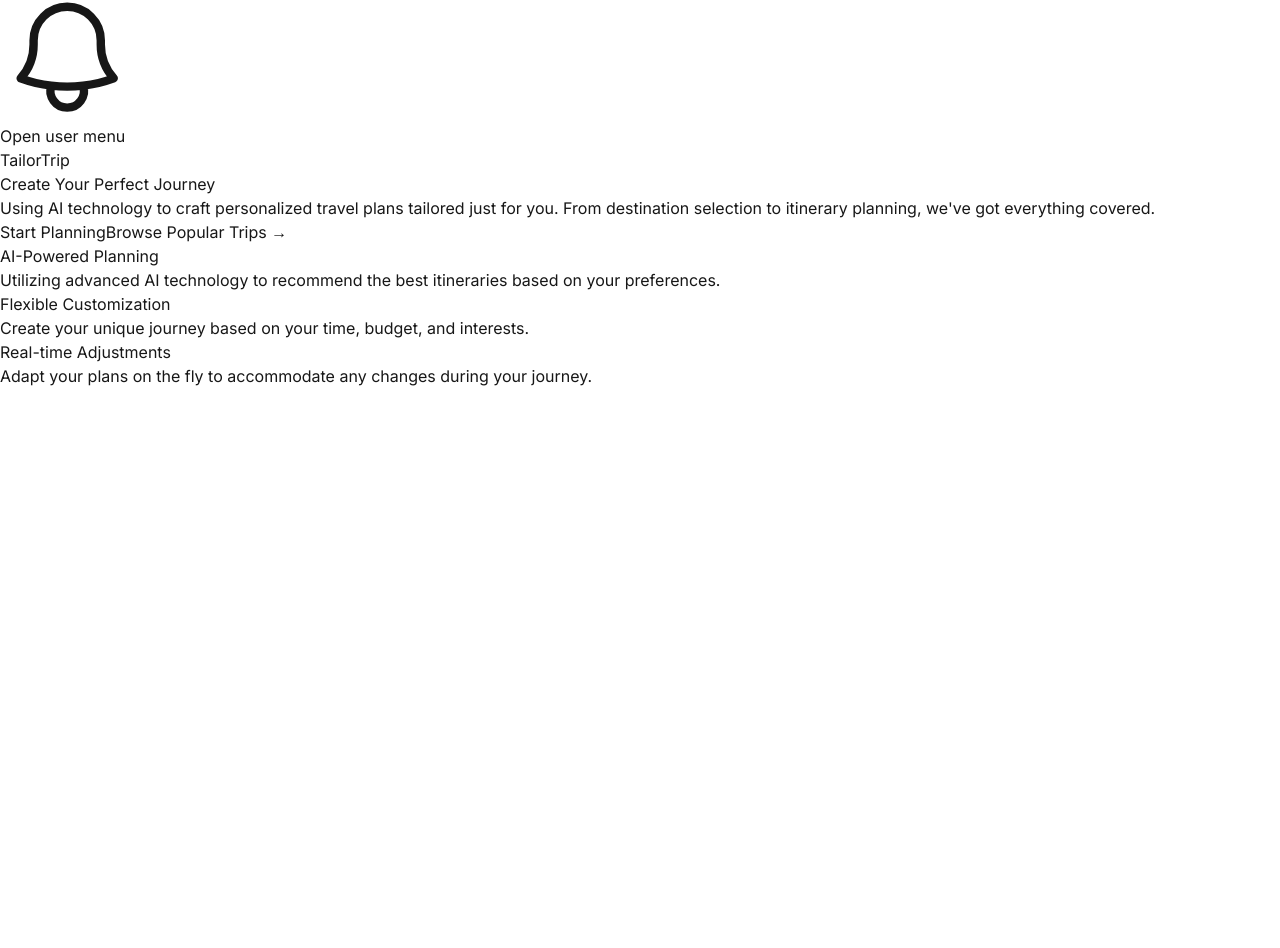
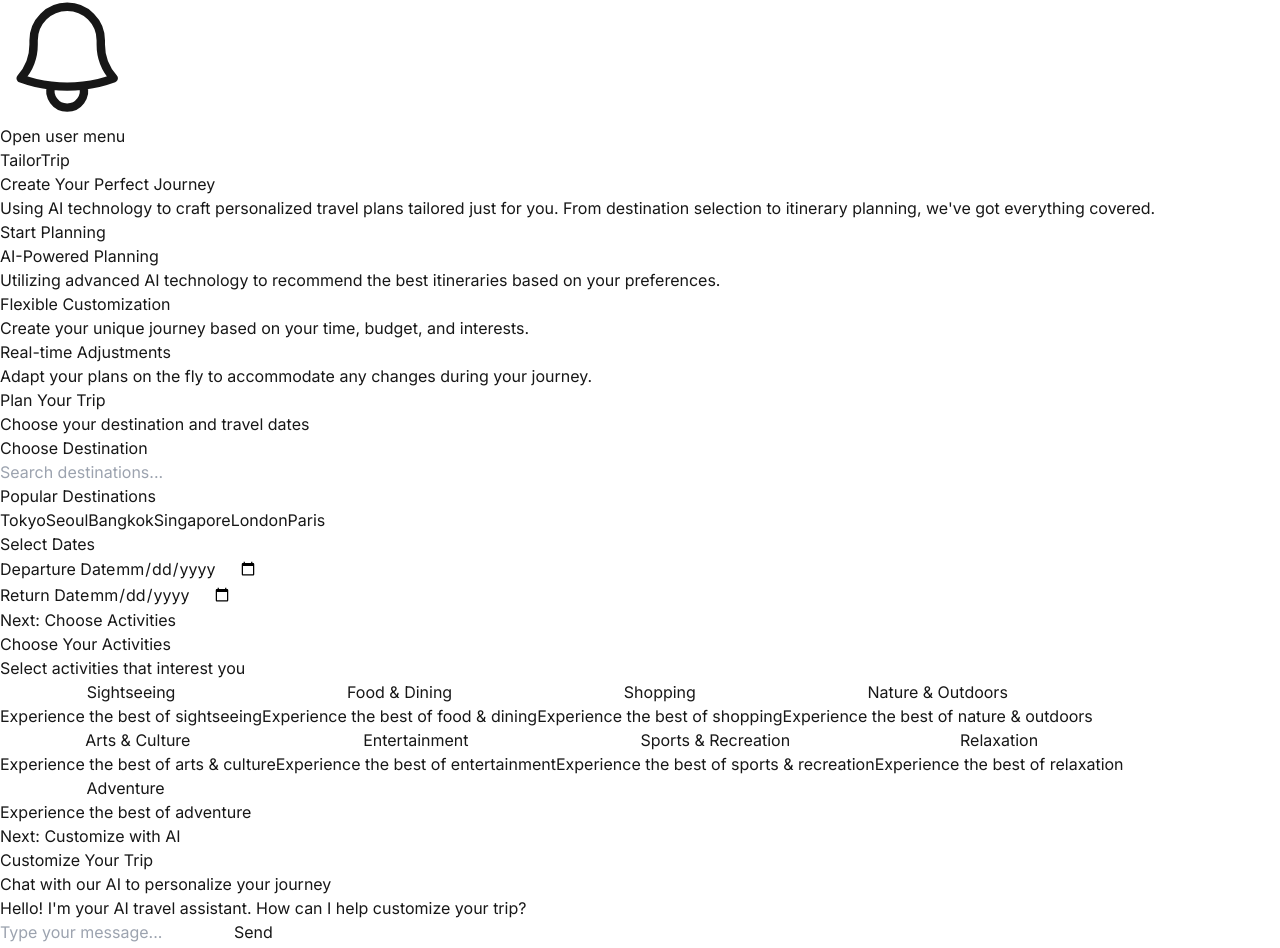
Before and after one commit to tsoliangwu0130/tailor-trip, a Next.js app: page / in a window 1280 px wide. Shown: the part 82-1030 px from the top of the page. Before the commit the page ends 800 px from the top, so only its background shows below. Built offline with nearby package versions, Linux system fonts and the light colour scheme.

Commit message:
Init workflow

```diff
--- a/src/app/page.tsx
+++ b/src/app/page.tsx
@@ -1,13 +1,22 @@
+'use client'
+
 import Link from 'next/link'
+
+const scrollToSection = (sectionId: string) => {
+  const element = document.getElementById(sectionId)
+  if (element) {
+    element.scrollIntoView({ behavior: 'smooth' })
+  }
+}
 
 export default function Home() {
   return (
-    <main className="flex min-h-screen flex-col items-center justify-between p-24">
+    <div className="min-h-screen">
+      {/* Hero Section */}
+      <section id="hero" className="min-h-screen flex flex-col items-center justify-center p-24">
         <div className="z-10 max-w-5xl w-full items-center justify-between font-mono text-sm lg:flex">
-        <div className="fixed bottom-0 left-0 flex h-48 w-full items-end justify-center bg-gradient-to-t from-white via-white dark:from-black dark:via-black lg:static lg:h-auto lg:w-auto lg:bg-none">
           <div className="flex items-center justify-center">
             <h1 className="text-4xl font-bold tracking-tight">TailorTrip</h1>
-          </div>
           </div>
         </div>
 
@@ -17,50 +26,203 @@ export default function Home() {
               Create Your Perfect Journey
             </h2>
             <p className="mt-6 text-lg leading-8 text-gray-600">
-            Using AI technology to craft personalized travel plans tailored just for you. From destination selection to itinerary planning, we've got everything covered.
+              Using AI technology to craft personalized travel plans tailored just for you. From destination selection to itinerary planning, we&apos;ve got everything covered.
             </p>
             <div className="mt-10 flex items-center justify-center gap-x-6">
-            <Link
-              href="/dashboard"
+              <button
+                onClick={() => scrollToSection('planning')}
                 className="rounded-md bg-indigo-600 px-3.5 py-2.5 text-sm font-semibold text-white shadow-sm hover:bg-indigo-500 focus-visible:outline focus-visible:outline-2 focus-visible:outline-offset-2 focus-visible:outline-indigo-600"
               >
                 Start Planning
-            </Link>
-            <Link href="/itineraries" className="text-sm font-semibold leading-6 text-gray-900">
-              Browse Popular Trips <span aria-hidden="true">→</span>
-            </Link>
+              </button>
             </div>
           </div>
         </div>
 
-      <div className="mb-32 grid text-center lg:max-w-5xl lg:w-full lg:mb-0 lg:grid-cols-3 lg:text-left">
-        <div className="group rounded-lg border border-transparent px-5 py-4 transition-colors hover:border-gray-300 hover:bg-gray-100 hover:dark:border-neutral-700 hover:dark:bg-neutral-800/30">
-          <h2 className="mb-3 text-2xl font-semibold">
-            AI-Powered Planning
-          </h2>
+        <div className="mt-32 grid text-center lg:max-w-5xl lg:w-full lg:grid-cols-3 lg:text-left">
+          <div className="group rounded-lg border border-transparent px-5 py-4 transition-colors hover:border-gray-300 hover:bg-gray-100">
+            <h2 className="mb-3 text-2xl font-semibold">AI-Powered Planning</h2>
             <p className="m-0 max-w-[30ch] text-sm opacity-50">
               Utilizing advanced AI technology to recommend the best itineraries based on your preferences.
             </p>
           </div>
 
-        <div className="group rounded-lg border border-transparent px-5 py-4 transition-colors hover:border-gray-300 hover:bg-gray-100 hover:dark:border-neutral-700 hover:dark:bg-neutral-800/30">
-          <h2 className="mb-3 text-2xl font-semibold">
-            Flexible Customization
-          </h2>
+          <div className="group rounded-lg border border-transparent px-5 py-4 transition-colors hover:border-gray-300 hover:bg-gray-100">
+            <h2 className="mb-3 text-2xl font-semibold">Flexible Customization</h2>
             <p className="m-0 max-w-[30ch] text-sm opacity-50">
               Create your unique journey based on your time, budget, and interests.
             </p>
           </div>
 
-        <div className="group rounded-lg border border-transparent px-5 py-4 transition-colors hover:border-gray-300 hover:bg-gray-100 hover:dark:border-neutral-700 hover:dark:bg-neutral-800/30">
-          <h2 className="mb-3 text-2xl font-semibold">
-            Real-time Adjustments
-          </h2>
+          <div className="group rounded-lg border border-transparent px-5 py-4 transition-colors hover:border-gray-300 hover:bg-gray-100">
+            <h2 className="mb-3 text-2xl font-semibold">Real-time Adjustments</h2>
             <p className="m-0 max-w-[30ch] text-sm opacity-50">
               Adapt your plans on the fly to accommodate any changes during your journey.
             </p>
           </div>
         </div>
-    </main>
+      </section>
+
+      {/* Planning Section */}
+      <section id="planning" className="min-h-screen bg-gray-50 py-24">
+        <div className="mx-auto max-w-7xl px-4 sm:px-6 lg:px-8">
+          <div className="mb-12 text-center">
+            <h2 className="text-3xl font-bold tracking-tight text-gray-900">Plan Your Trip</h2>
+            <p className="mt-4 text-lg text-gray-600">Choose your destination and travel dates</p>
+          </div>
+
+          <div className="grid grid-cols-1 gap-8 lg:grid-cols-2">
+            {/* Destination Selection Card */}
+            <div className="rounded-lg bg-white shadow">
+              <div className="p-6">
+                <h3 className="text-xl font-semibold text-gray-900">Choose Destination</h3>
+                <div className="mt-4">
+                  <input
+                    type="text"
+                    placeholder="Search destinations..."
+                    className="block w-full rounded-md border-0 py-1.5 text-gray-900 shadow-sm ring-1 ring-inset ring-gray-300 placeholder:text-gray-400 focus:ring-2 focus:ring-inset focus:ring-indigo-600 sm:text-sm sm:leading-6"
+                  />
+                </div>
+                <div className="mt-4">
+                  <h4 className="text-sm font-medium text-gray-500">Popular Destinations</h4>
+                  <div className="mt-2 flex flex-wrap gap-2">
+                    {['Tokyo', 'Seoul', 'Bangkok', 'Singapore', 'London', 'Paris'].map((city) => (
+                      <button
+                        key={city}
+                        className="rounded-full bg-indigo-50 px-3 py-1 text-sm font-medium text-indigo-600 hover:bg-indigo-100"
+                      >
+                        {city}
+                      </button>
+                    ))}
+                  </div>
+                </div>
+              </div>
+            </div>
+
+            {/* Date Selection Card */}
+            <div className="rounded-lg bg-white shadow">
+              <div className="p-6">
+                <h3 className="text-xl font-semibold text-gray-900">Select Dates</h3>
+                <div className="mt-4 grid gap-4">
+                  <div>
+                    <label className="block text-sm font-medium text-gray-700">Departure Date</label>
+                    <input
+                      type="date"
+                      className="mt-1 block w-full rounded-md border-gray-300 shadow-sm focus:border-indigo-500 focus:ring-indigo-500 sm:text-sm"
+                    />
+                  </div>
+                  <div>
+                    <label className="block text-sm font-medium text-gray-700">Return Date</label>
+                    <input
+                      type="date"
+                      className="mt-1 block w-full rounded-md border-gray-300 shadow-sm focus:border-indigo-500 focus:ring-indigo-500 sm:text-sm"
+                    />
+                  </div>
+                </div>
+              </div>
+            </div>
+          </div>
+
+          <div className="mt-12 flex justify-center">
+            <button
+              onClick={() => scrollToSection('activities')}
+              className="rounded-md bg-indigo-600 px-4 py-2 text-sm font-semibold text-white shadow-sm hover:bg-indigo-500 focus-visible:outline focus-visible:outline-2 focus-visible:outline-offset-2 focus-visible:outline-indigo-600"
+            >
+              Next: Choose Activities
+            </button>
+          </div>
+        </div>
+      </section>
+
+      {/* Activities Section */}
+      <section id="activities" className="min-h-screen py-24">
+        <div className="mx-auto max-w-7xl px-4 sm:px-6 lg:px-8">
+          <div className="mb-12 text-center">
+            <h2 className="text-3xl font-bold tracking-tight text-gray-900">Choose Your Activities</h2>
+            <p className="mt-4 text-lg text-gray-600">Select activities that interest you</p>
+          </div>
+
+          <div className="grid grid-cols-1 gap-6 sm:grid-cols-2 lg:grid-cols-3">
+            {[
+              'Sightseeing',
+              'Food & Dining',
+              'Shopping',
+              'Nature & Outdoors',
+              'Arts & Culture',
+              'Entertainment',
+              'Sports & Recreation',
+              'Relaxation',
+              'Adventure',
+            ].map((activity) => (
+              <button
+                key={activity}
+                className="rounded-lg border-2 border-transparent bg-white p-6 text-left shadow-sm hover:border-indigo-600 focus:outline-none focus:ring-2 focus:ring-indigo-600"
+              >
+                <h3 className="text-lg font-semibold text-gray-900">{activity}</h3>
+                <p className="mt-2 text-sm text-gray-500">Experience the best of {activity.toLowerCase()}</p>
+              </button>
+            ))}
+          </div>
+
+          <div className="mt-12 flex justify-center">
+            <button
+              onClick={() => scrollToSection('chat')}
+              className="rounded-md bg-indigo-600 px-4 py-2 text-sm font-semibold text-white shadow-sm hover:bg-indigo-500 focus-visible:outline focus-visible:outline-2 focus-visible:outline-offset-2 focus-visible:outline-indigo-600"
+            >
+              Next: Customize with AI
+            </button>
+          </div>
+        </div>
+      </section>
+
+      {/* AI Chat Section */}
+      <section id="chat" className="min-h-screen bg-gray-50 py-24">
+        <div className="mx-auto max-w-7xl px-4 sm:px-6 lg:px-8">
+          <div className="mb-12 text-center">
+            <h2 className="text-3xl font-bold tracking-tight text-gray-900">Customize Your Trip</h2>
+            <p className="mt-4 text-lg text-gray-600">Chat with our AI to personalize your journey</p>
+          </div>
+
+          <div className="mx-auto max-w-3xl">
+            <div className="rounded-lg bg-white shadow">
+              <div className="h-[400px] overflow-y-auto p-6">
+                {/* Chat messages will go here */}
+                <div className="space-y-4">
+                  <div className="flex justify-start">
+                    <div className="rounded-lg bg-gray-100 px-4 py-2">
+                      <p className="text-sm text-gray-900">Hello! I&apos;m your AI travel assistant. How can I help customize your trip?</p>
+                    </div>
+                  </div>
+                </div>
+              </div>
+              <div className="border-t p-4">
+                <div className="flex gap-4">
+                  <input
+                    type="text"
+                    placeholder="Type your message..."
+                    className="block w-full rounded-md border-0 py-1.5 text-gray-900 shadow-sm ring-1 ring-inset ring-gray-300 placeholder:text-gray-400 focus:ring-2 focus:ring-inset focus:ring-indigo-600 sm:text-sm sm:leading-6"
+                  />
+                  <button
+                    type="button"
+                    className="rounded-md bg-indigo-600 px-4 py-2 text-sm font-semibold text-white shadow-sm hover:bg-indigo-500 focus-visible:outline focus-visible:outline-2 focus-visible:outline-offset-2 focus-visible:outline-indigo-600"
+                  >
+                    Send
+                  </button>
+                </div>
+              </div>
+            </div>
+          </div>
+
+          <div className="mt-12 flex justify-center">
+            <Link
+              href="/plan"
+              className="rounded-md bg-indigo-600 px-4 py-2 text-sm font-semibold text-white shadow-sm hover:bg-indigo-500 focus-visible:outline focus-visible:outline-2 focus-visible:outline-offset-2 focus-visible:outline-indigo-600"
+            >
+              Generate Complete Itinerary
+            </Link>
+          </div>
+        </div>
+      </section>
+    </div>
   )
 }
```
Lines whose indentation alone changed are shown as unchanged.
